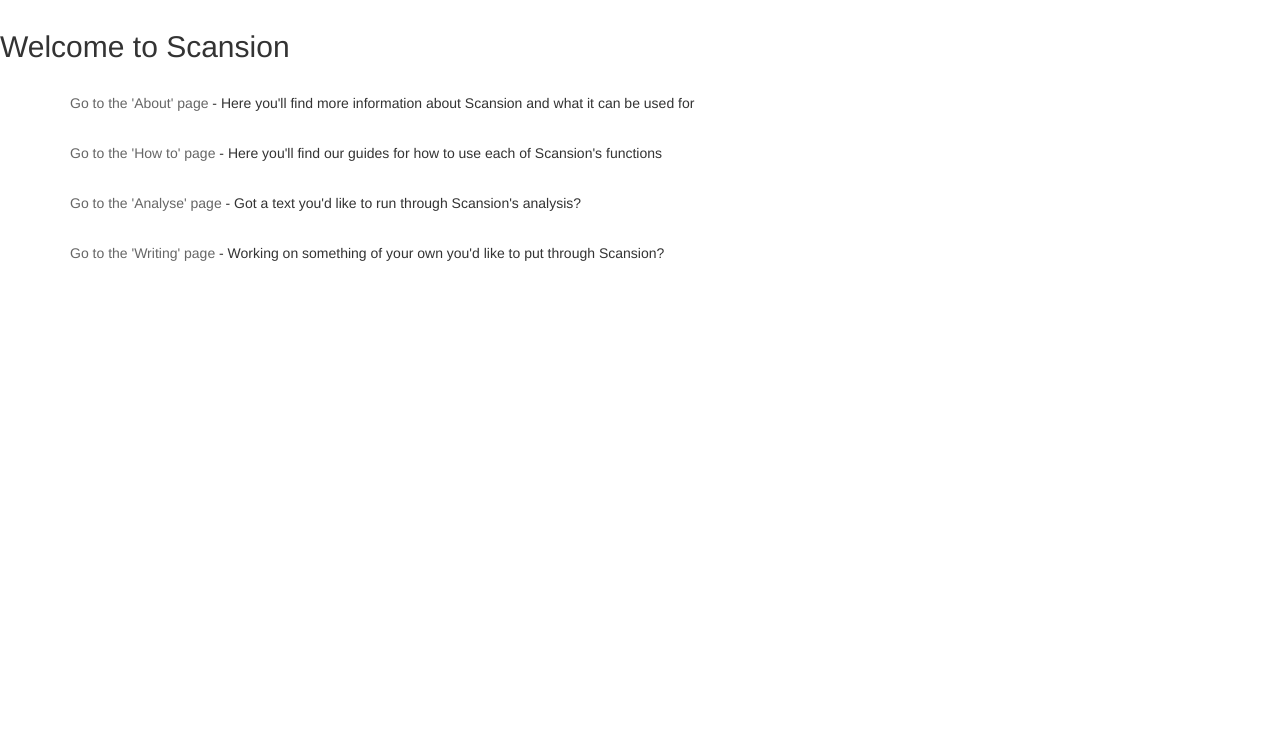
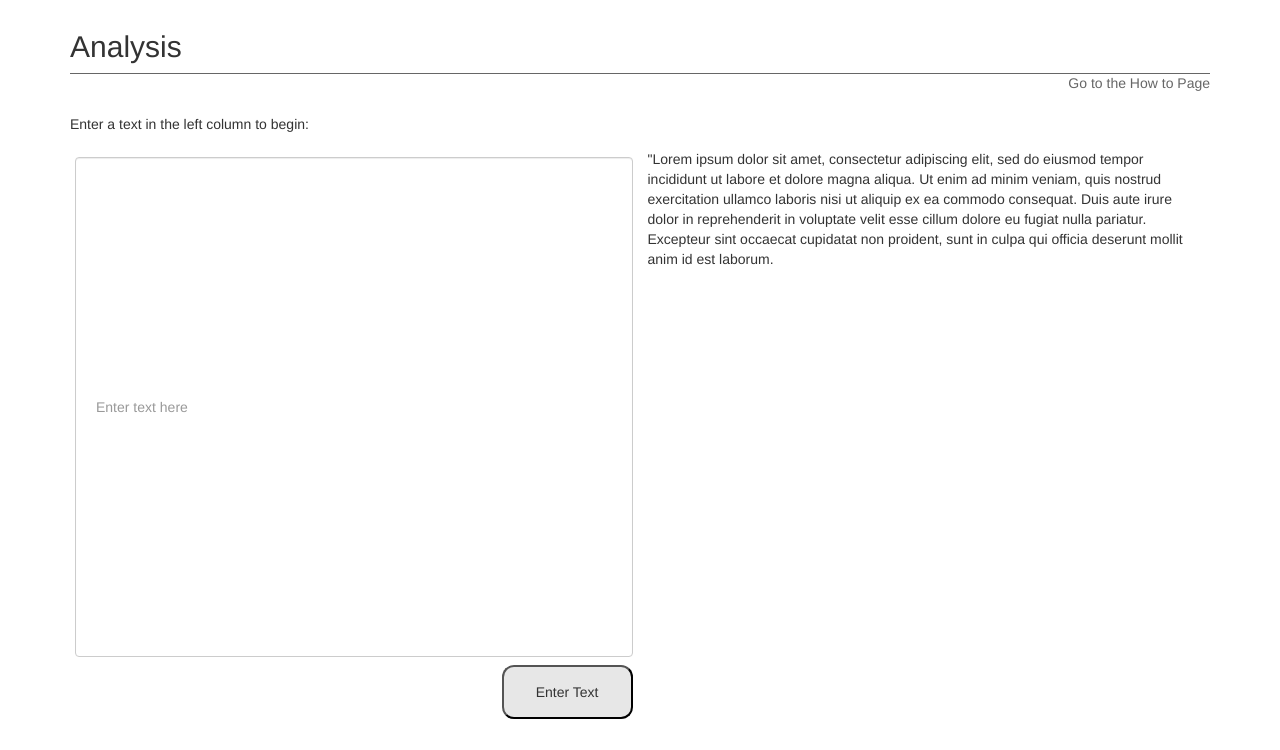
Before and after one commit to SRawlinson/SummerProject, a Django app: page / in a window 1280 px wide. Shown: the part 50-800 px from the top of the page. Run offline with Django 3.2, Linux system fonts and the light colour scheme; some libraries are stand-ins or nearby versions.

Commit message:
Sorted the home/analyser page with columns; moving onto projecting text into column 2

```diff
--- a/scansion_project/scansion/urls.py
+++ b/scansion_project/scansion/urls.py
@@ -2,10 +2,10 @@ from django.conf.urls import url
 from scansion import views
 
 urlpatterns =  [
-    url(r'^$', views.index, name='index'),
+    url(r'^$', views.analyse, name='analyse'),
     url(r'^about/$', views.about, name='about'),
     url(r'^howto/$', views.how_to, name='how_to'),
-    url(r'^analyse/$', views.analyse, name='analyse'),
+    # url(r'^analyse/$', views.analyse, name='analyse'),
     url(r'^analyse/howto/$', views.analyse_how_to, name='analyse_how_to'),
     url(r'^analyse/writing/$', views.writing, name='writing'),
     url(r'^analyse/writing/howto/$', views.writing_how_to, name='writing_how_to'),
--- a/scansion_project/scansion_project/urls.py
+++ b/scansion_project/scansion_project/urls.py
@@ -19,7 +19,7 @@ from django.conf.urls import include
 from scansion import views
 
 urlpatterns = [
-    url(r'^$', views.index, name='index'),
+    url(r'^$', views.analyse, name='analyse'),
     url(r'^scansion/', include('scansion.urls')),
     url(r'^admin/', admin.site.urls),
 ]
--- a/scansion_project/static/css/scansion.css
+++ b/scansion_project/static/css/scansion.css
@@ -32,7 +32,71 @@ a:active {
     color: black;
 }
 
+.how_to_link {
+    float: right;
+}
+
+.title-box {
+    border-bottom: 1px solid #666;
+}
 
 body {
     padding-top: 40px;
 }
+
+.content {
+    margin-left: 10px;
+}
+
+.analyser-columns {
+    display: flex;
+}
+
+.analyser-column-one {
+    flex: 50%;
+    /* border-right-color: #666;
+    border-right-width: 1px;
+    border-right-style: solid; */
+    padding: 5px;
+}
+
+.analyser-column-one:last-child {
+    border-right: none;
+    margin-left: 5px;
+}
+
+input[type=text] {
+    width: 100%;
+    height: 500px;
+    padding: 12px 20px;
+    margin: 8px 0;
+    box-sizing: border-box;
+    display: inline-block;
+    /* border: 1px solid #666;
+    border-radius: 2px; */
+}
+input[type=text]:focus {
+    border: 2px solid #666;
+    outline-style: none;
+}
+.form-control {
+    display: inline;
+}
+.form-control:focus {
+    outline: none;
+    box-shadow: none;
+}
+
+.enter-button {
+    text-align: center;
+    text-decoration: none;
+    background-color: #e7e7e7;
+    border-radius: 12px;
+    float: right;
+    padding: 15px 32px;
+}
+
+.enter-button:focus {
+    box-shadow: #e7e7e7;
+    outline: none;
+}
--- a/scansion_project/templates/scansion/analyse.html
+++ b/scansion_project/templates/scansion/analyse.html
@@ -1,9 +1,27 @@
 {% extends 'scansion/base.html' %}
 {% block body_block %}
-<p2>Welcome to the Analyse page</p2>
-<br>
-<div class="container">
-    <p>Here is the analyser</p>
-    <p><a href="{% url 'analyse_how_to' %}">Go to the How to Page</a></p>
+<div class ="container">
+    <div class="title-box">
+    <p2><h2>Analysis</h2>         <div class="how_to_link"><a href="{% url 'analyse_how_to' %}">Go to the How to Page</a></div>
+    </p2>
+    </div>
+    <br>
+
+    <br>
+    <!-- <div class="container"> -->
+        <p>Enter a text in the left column to begin:</p>
+
+        <div class="analyser-columns">
+            <div class ="analyser-column-one">
+                <input class="form-control" type="text" name="input" id="input" placeholder="Enter text here">
+                <button class="enter-button">Enter Text</button>
+            </div>
+
+            <div class = "analyser-column-one">
+                    "Lorem ipsum dolor sit amet, consectetur adipiscing elit, sed do eiusmod tempor incididunt ut labore et dolore magna aliqua. Ut enim ad minim veniam, quis nostrud exercitation ullamco laboris nisi ut aliquip ex ea commodo consequat. Duis aute irure dolor in reprehenderit in voluptate velit esse cillum dolore eu fugiat nulla pariatur. Excepteur sint occaecat cupidatat non proident, sunt in culpa qui officia deserunt mollit anim id est laborum.
+                </div>
+
+        </div>
+    <!-- </div> -->
 </div>
 {% endblock %}
--- a/scansion_project/templates/scansion/base.html
+++ b/scansion_project/templates/scansion/base.html
@@ -9,7 +9,7 @@
     <title>Scansion</title>
 </head>
     <nav>
-        <nav-li><a href="{% url 'index' %}">Scansion</a></li>
+        <nav-li><a href="{% url 'analyse' %}">Scansion</a></li>
         <nav-li><a href="{% url 'about' %}">About</a></li>
         <nav-li><a href="{% url 'how_to' %}">How To</a></li>
         </nav>
```
